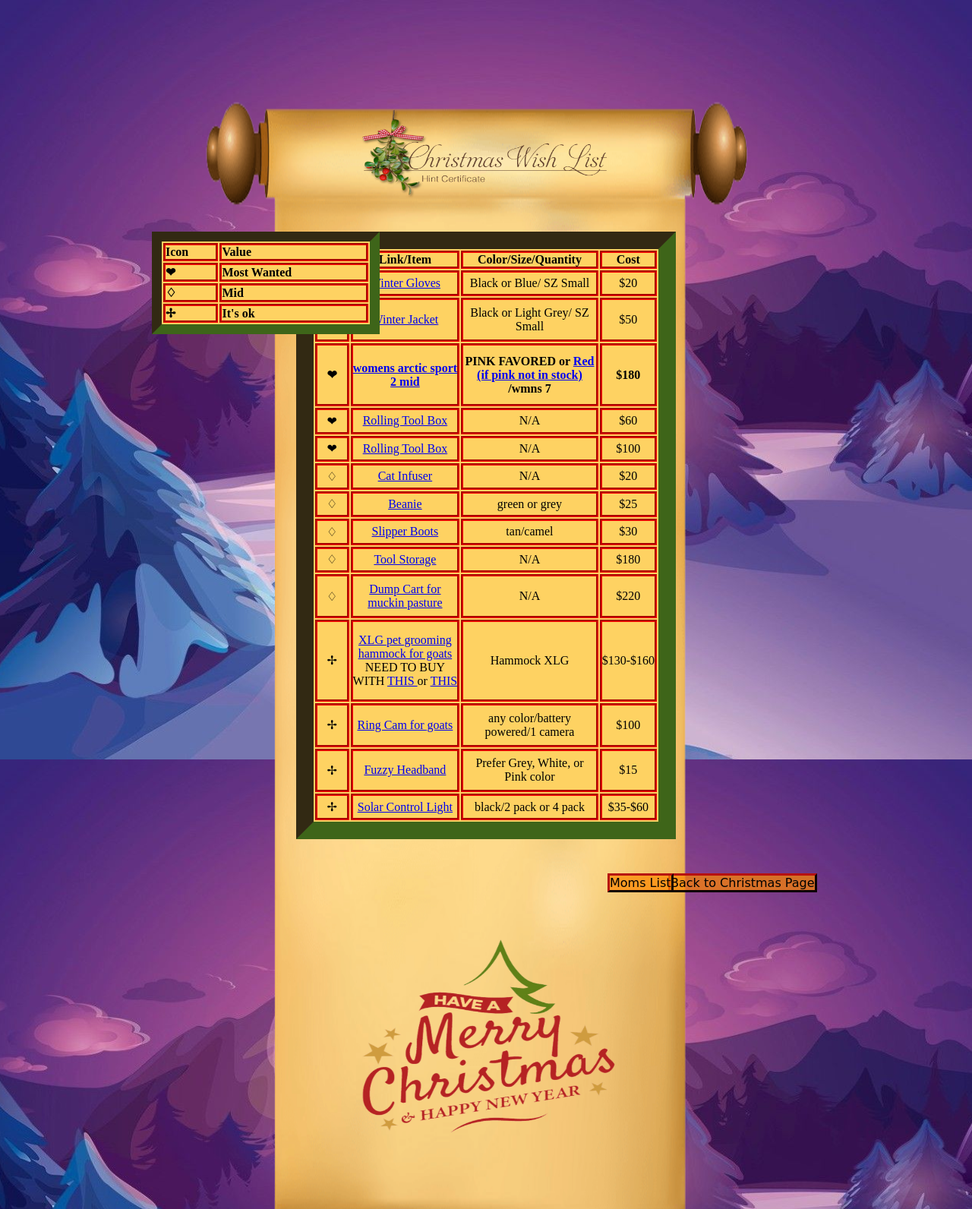
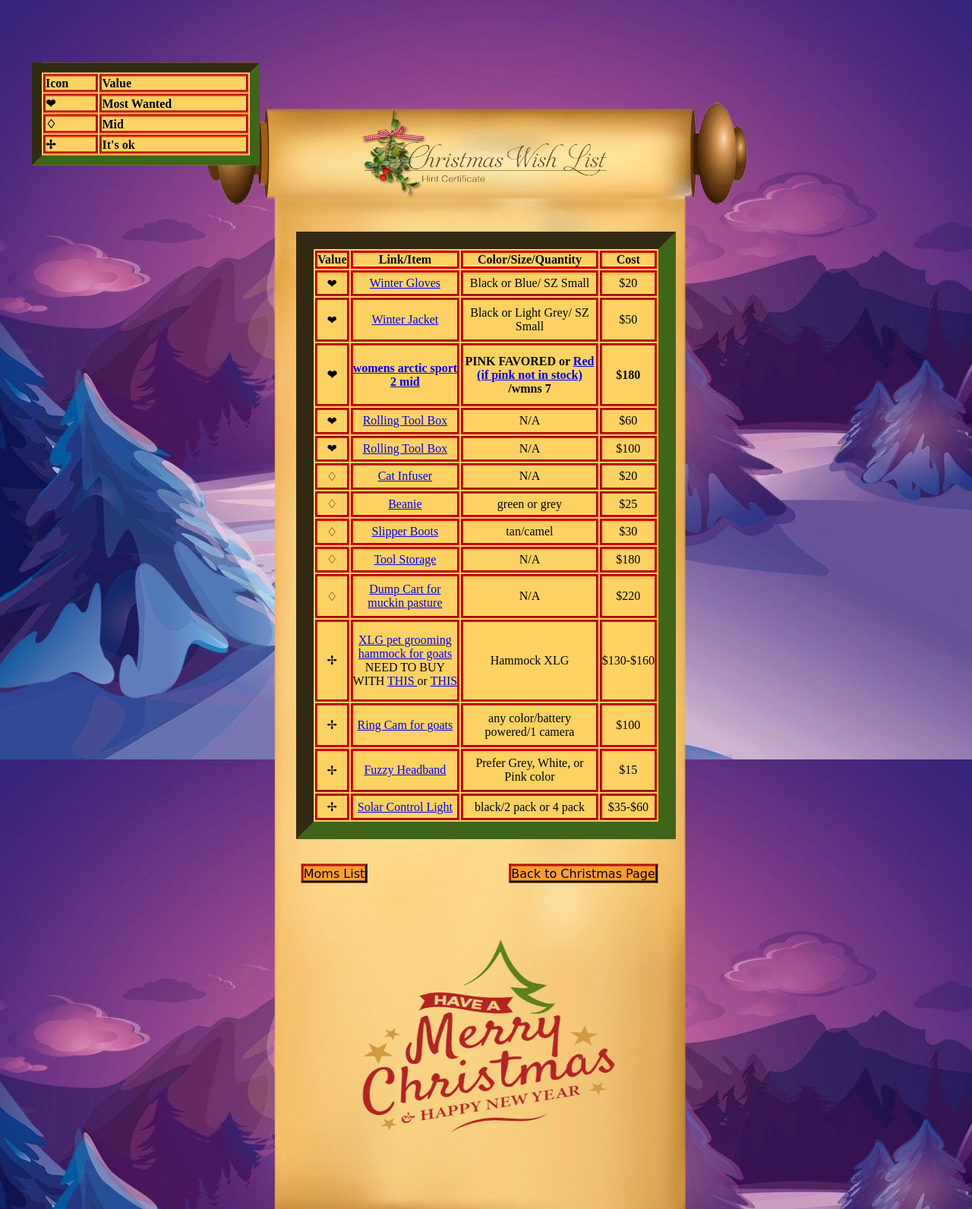
Before and after one commit to DNSMoashy/Christmas, a plain HTML site: page mrp/mrp.html in a window 1280 px wide. Shown: the top 1592 px of the page at 76% size. Drawn offline with Linux system fonts and the light colour scheme.

Commit message:
changed CSS
change positioning of buttons and key for mr p

```diff
--- a/mrp/mrp.css
+++ b/mrp/mrp.css
@@ -48,8 +48,10 @@ body {
 
 
 .key {
-    position: absolute;
-    left: 200px;
+    position: fixed;
+    top: 150px;
+    left: 15%;
+    transform: translate(-50%, -50%);
     border-style: inset;
     border-width: 13px;
     border-color: rgba(15, 75, 8, 0.8);
@@ -95,8 +97,9 @@ a span {
     border-color: rgb(99, 9, 9);
     font-family: cursive;
     position: absolute;
+    transform: translate(-50%, -50%);
     top: 1150px;
-    left: 880px;
+    left: 60%;
     display: inline-block;
 }
 .buttono {
@@ -107,7 +110,8 @@ a span {
     font-family: cursive;
     position: absolute;
     top: 1150px;
-    left: 800px;
+    left: 50%px;
+    transform: translate(-50%, -50%);
     display: inline-block;
 }
 
```
